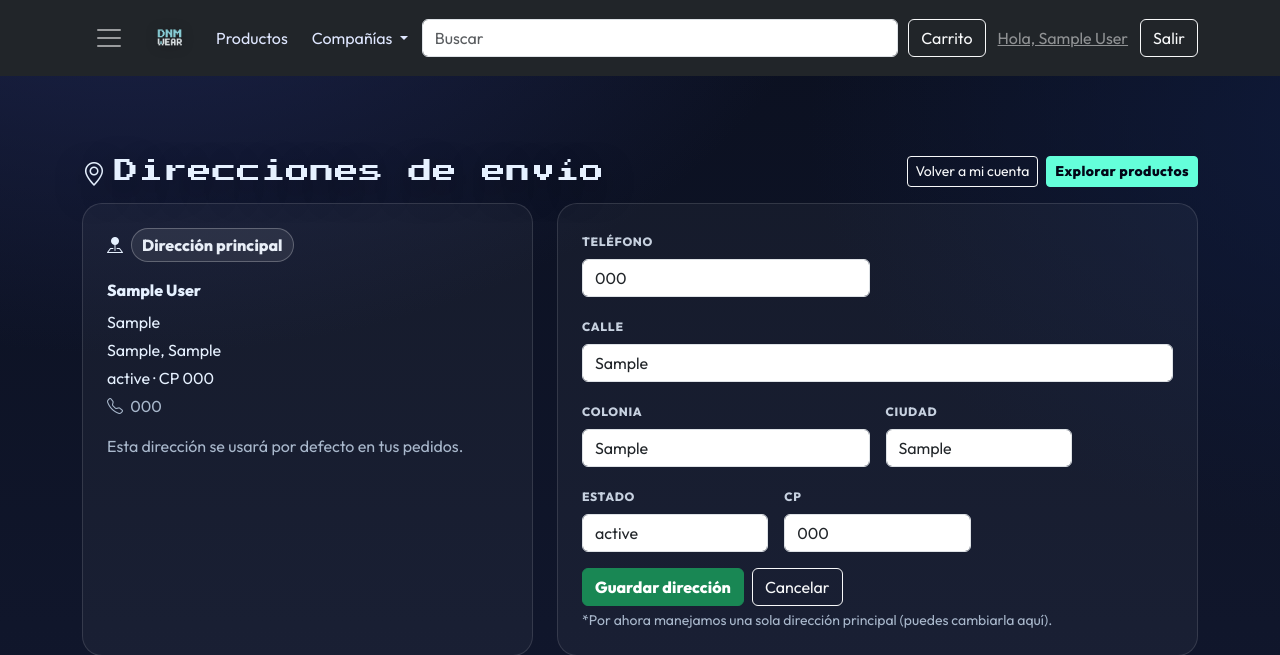
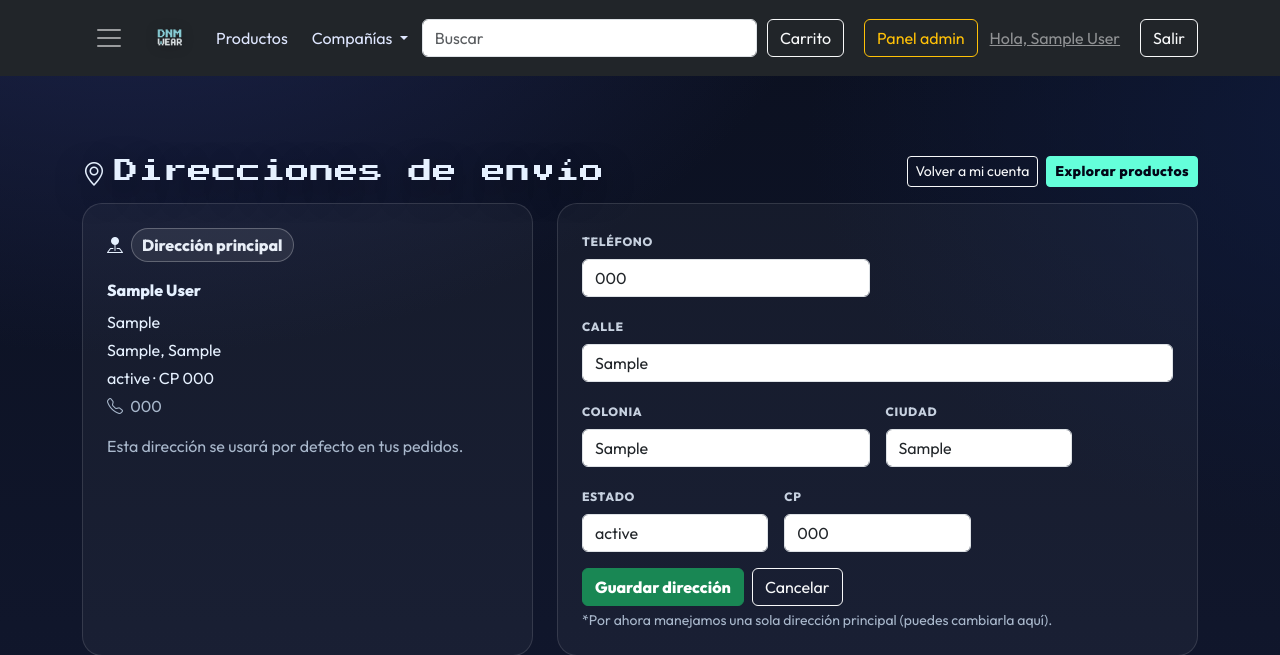
Before and after one commit to Espaik2020/tienda-django, a Django app: page /cuenta/direcciones/ in a window 1280 px wide. Shown: the top 655 px of the page. Run offline with Django 5.2, Linux system fonts and the light colour scheme; a user stored in the database is signed in; tables that the repository leaves empty hold one stand-in row (values such as "Sample post"); grey boxes marked "Sample" are stand-in pictures; parts of the project's set-up code (start-up, migrations or seed data) failed here and were passed over; some libraries are stand-ins or nearby versions.

Commit message:
agregue que solo salga boton para el admin

```diff
--- a/catalogo/templates/base.html
+++ b/catalogo/templates/base.html
@@ -490,11 +490,20 @@
       <a href="{% url 'carrito_detalle' %}" class="btn btn-outline-light">Carrito</a>
 
       {% if user.is_authenticated %}
+
+        {# ✅ Solo usuarios staff/admin ven este botón #}
+        {% if user.is_staff %}
+          <a href="{% url 'admin:index' %}"
+             class="btn btn-outline-warning d-none d-lg-inline-flex ms-2">
+            Panel admin
+          </a>
+        {% endif %}
+
         <a href="{% url 'cuenta_perfil' %}" class="navbar-text text-white-50 hello-user user-link" title="Ir a mi perfil">
           Hola, {{ user.get_full_name|default:user.username }}
         </a>
 
-        <form method="post" action="{% url 'logout' %}" class="d-none d-lg-inline">
+        <form method="post" action="{% url 'logout' %}" class="d-none d-lg-inline ms-2">
           {% csrf_token %}
           <button type="submit" class="btn btn-outline-light">Salir</button>
         </form>
@@ -768,6 +777,15 @@
             <span class="text-white-50">Hola, {{ user.username }}</span>
             <a class="btn w-100 btn-neon menu-link" href="{% url 'producto_lista' %}">Explorar tienda</a>
             <a class="btn w-100 btn-outline-light menu-link" href="{% url 'carrito_detalle' %}">Ver carrito</a>
+
+            {#  Botón extra solo para admin/staff #}
+            {% if user.is_staff %}
+              <a class="btn w-100 btn-outline-warning menu-link"
+                 href="{% url 'admin:index' %}">
+                Panel de administración
+              </a>
+            {% endif %}
+
           {% else %}
             <a class="btn btn-outline-light menu-link" href="{% url 'login' %}?next={{ request.path }}">Ingresar</a>
             <a class="btn btn-neon menu-link" href="{% url 'signup' %}?next={{ request.path }}">Registrarse</a>
```
